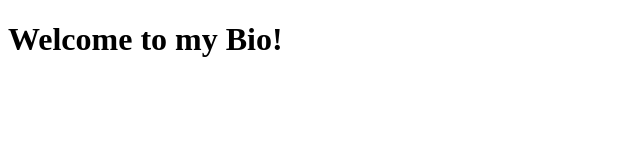
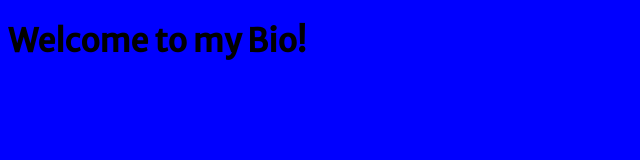
Before and after one commit to thdomine/thdomine.github.io, a plain HTML site: page index.html in a window 1280 px wide. Shown: the whole page, without its empty margins (0-640 px from the left). Drawn offline with Linux system fonts and the light colour scheme.

Commit message:
style sheet and font awesome

```diff
--- a/index.html
+++ b/index.html
@@ -4,6 +4,8 @@
   <meta charset="UTF-8">
   <meta name="viewport" content="width=device-width, initial-scale=1.0">
   <meta http-equiv="X-UA-Compatible" content="ie=edge">
+  <link href="https://fonts.googleapis.com/css2?family=Merriweather+Sans&display=swap" rel="stylesheet">
+  <link rel="stylesheet" href="style.css">
   <title>My Bio</title>
 </head>
 <body>
--- /dev/null
+++ b/style.css
@@ -0,0 +1,4 @@
+body{
+  background-color: blue;
+  font-family: 'Merriweather Sans', sans-serif;
+}
```
